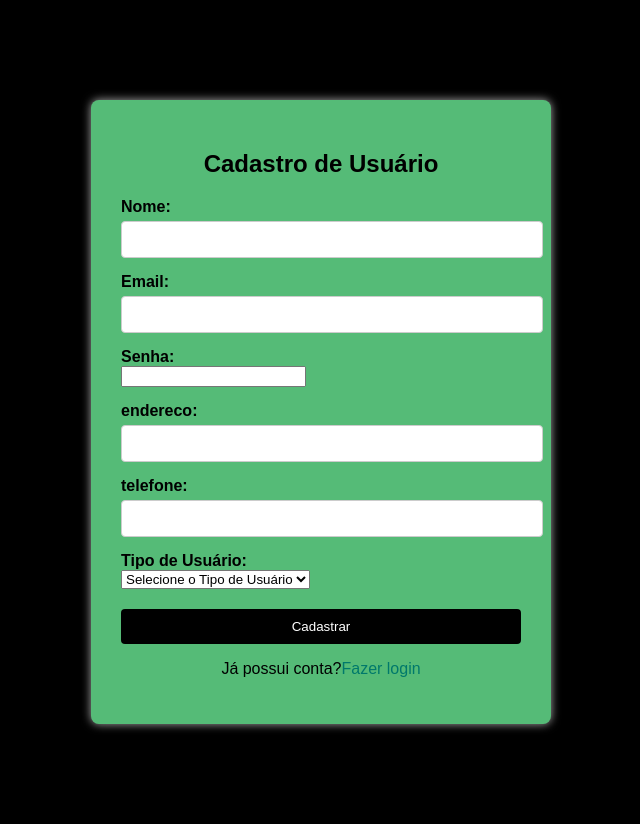
After one commit to QuadraON/QuadraON, a PHP site: page /app/view/usuario/cadastro.php in a window 1280 px wide. The commit adds this page. Shown: the whole page, without its empty margins (319-959 px from the left). Run offline with PHP 8.4, Linux system fonts and the light colour scheme; the template is opened without the code that fills it, so the values that code supplies are empty.

Commit message:
papel pra tipo de usuario
alterei tudo

```diff
--- a/app/model/enum/UsuarioTipo.php
+++ b/app/model/enum/UsuarioTipo.php
@@ -14,4 +14,8 @@ class UsuarioTipo {
         return [UsuarioTipo::ADMINISTRADOR, UsuarioTipo::LOCADOR, UsuarioTipo::LOCATARIO];
     }
 
+    public static function getSemAdminAsArray() {
+        return [UsuarioTipo::LOCADOR, UsuarioTipo::LOCATARIO];
+    }
+
 }
--- /dev/null
+++ b/app/view/usuario/cadastro.php
@@ -0,0 +1,112 @@
+<!DOCTYPE html>
+<html lang="pt-br">
+<head>
+    <meta charset="UTF-8">
+    <title>Cadastro de Usuário</title>
+    <style>
+        body {
+            font-family: Arial, sans-serif;
+            background-color:rgb(0, 0, 0);
+        }
+
+        .container {
+            width: 400px;
+            margin: 100px auto;
+            background:rgb(85, 187, 119);
+            padding: 30px;
+            border-radius: 8px;
+            box-shadow: 0 0 10px #aaa;
+        }
+
+        h2 {
+            text-align: center;
+            color:rgb(0, 0, 0);
+        }
+
+        label {
+            display: block;
+            margin-top: 15px;
+            font-weight: bold;
+        }
+
+        input[type="text"],
+        input[type="email"],
+        input[type="password"]
+        input[type="text"],
+        input[type="text"],
+        input[type="select"] {
+            width: 100%;
+            padding: 10px;
+            margin-top: 5px;
+            border: 1px solid #ccc;
+            border-radius: 4px;
+        }
+
+        input[type="submit"] {
+            background-color:rgb(0, 0, 0);
+            color: white;
+            padding: 10px;
+            margin-top: 20px;
+            border: none;
+            width: 100%;
+            cursor: pointer;
+            border-radius: 4px;
+        }
+
+        input[type="submit"]:hover {
+            background-color: #004d40;
+        }
+
+        .link-voltar {
+            margin-top: 15px;
+            text-align: center;
+        }
+
+        .link-voltar a {
+            color: #00796b;
+            text-decoration: none;
+        }
+    </style>
+</head>
+<body>
+    <div class="container">
+        <h2>Cadastro de Usuário</h2>
+        <form action="./controller/CadastroController.php?action=salvar" method="POST">
+            <label for="nome">Nome:</label>
+            <input type="text" name="nome" id="nome" required>
+
+            <label for="email">Email:</label>
+            <input type="email" name="email" id="email" required>
+
+            <label for="senha">Senha:</label>
+            <input type="password" name="senha" id="senha" required>
+
+            <label for="endereco">endereco:</label>
+            <input type="text" name="endereco" id="endereco" required>
+
+            <label for="telefone">telefone:</label>
+            <input type="text" name="telefone" id="telefone" required>
+
+            <label for="tipousuario">Tipo de Usuário:</label>
+            <select name="tipousuario" id="tipousuario" required>
+                <option value="">Selecione o Tipo de Usuário</option>
+                <?php foreach($dados["papeis"] as $tipousuario): ?>
+                    <option value="<?= $tipousuario ?>"
+                        <?php
+                            if(isset($dados["usuario"]) && $dados["usuario"]->getTipoUsuario() == $tipousuario)
+                                echo "selected";
+                        ?>
+                    >
+                        <?= $tipousuario ?>
+                    </option>
+                <?php endforeach; ?>
+            </select>
+
+            <input type="submit" value="Cadastrar">
+        </form>
+        <div class="link-voltar">
+            <p>Já possui conta?<a href="/QuadraON/app/controller/LoginController.php?action=login">Fazer login</a></p>
+        </div>
+    </div>
+</body>
+</html>
```
Also changed, not shown: app/controller/CadastroController.php (+47 -12 lines), app/controller/UsuarioController.php (+18 -13 lines), app/service/LoginService.php (+26 -18 lines), app/view/usuario/form.php (+26 -12 lines), app/view/usuario/list.php (+11 -7 lines).
